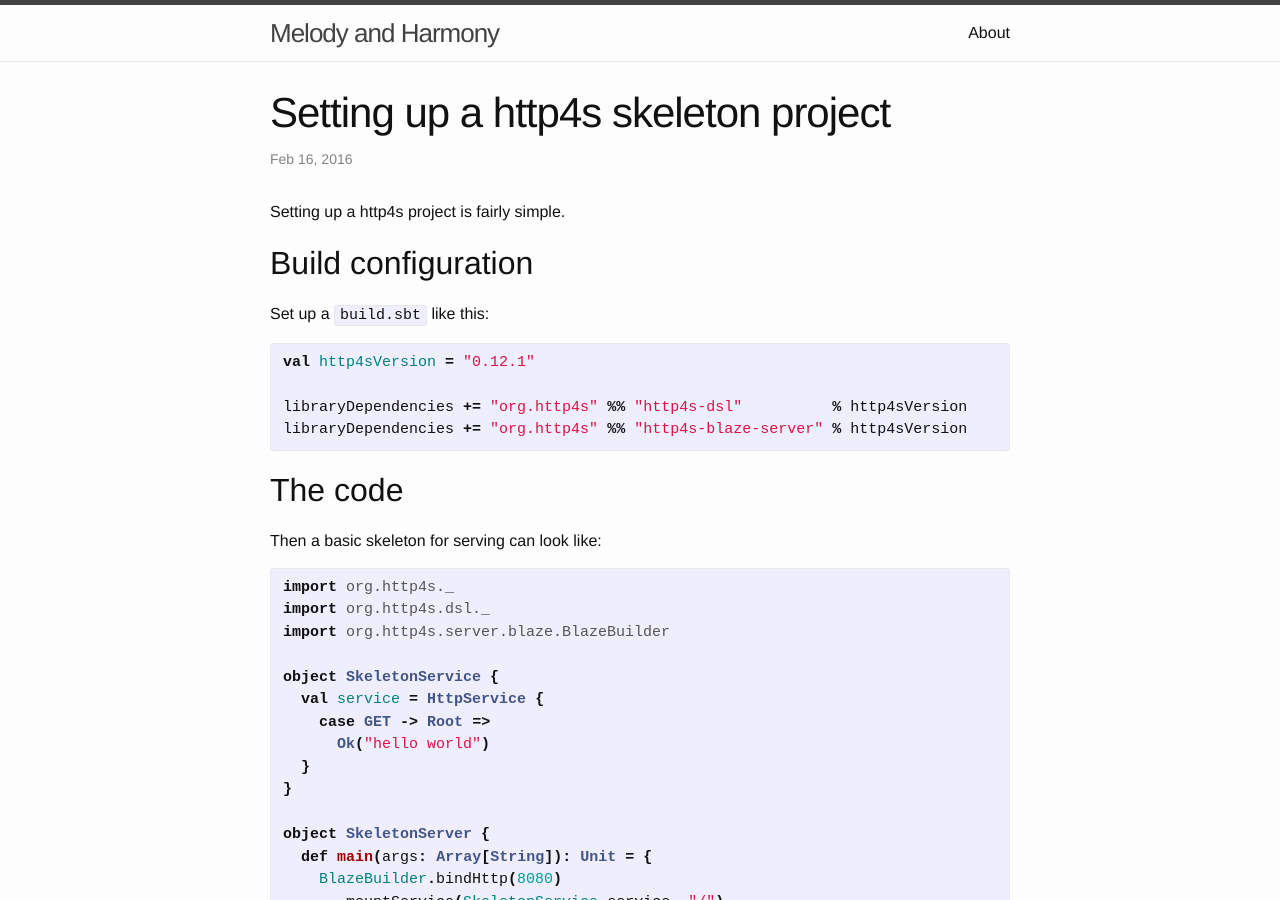
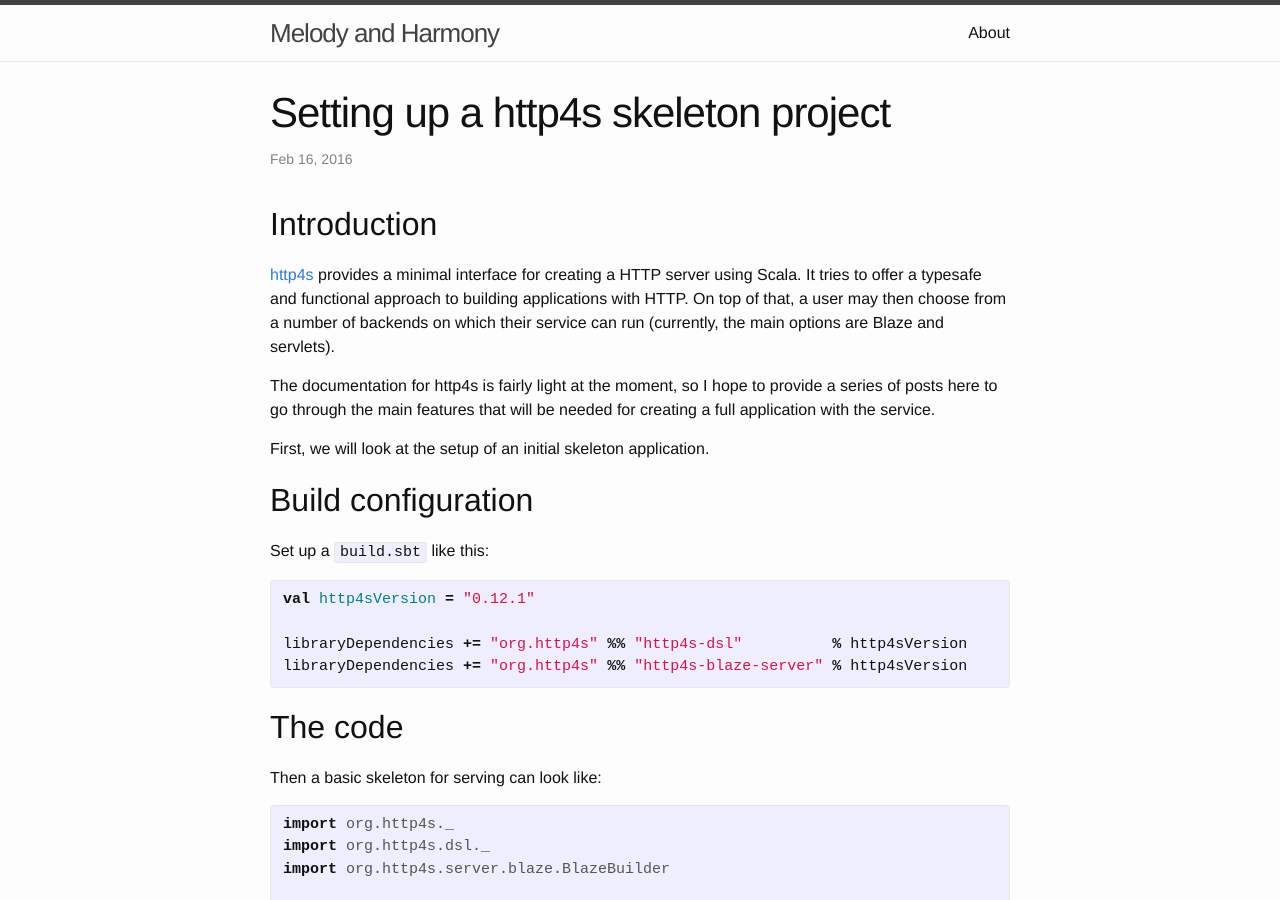
Before and after one commit to fiadliel/fiadliel.github.io, a Jekyll site: the page built from _posts/2016-02-16-setting-up-http4s.markdown, in a window 1280 px wide and 900 px high. Built offline with Jekyll 4.4.1, drawn with Linux system fonts in a browser that asks for light colours.

Commit message:
Add introduction, change headers.

```diff
--- a/_posts/2016-02-16-setting-up-http4s.markdown
+++ b/_posts/2016-02-16-setting-up-http4s.markdown
@@ -3,10 +3,21 @@ layout: post
 title:  "Setting up a http4s skeleton project"
 categories: http4s
 ---
-Setting up a http4s project is fairly simple.
+## Introduction
 
-Build configuration
--------------------
+[http4s](https://http4s.org) provides a minimal interface for creating a HTTP
+server using Scala. It tries to offer a typesafe and functional approach to
+building applications with HTTP. On top of that, a user may then choose from
+a number of backends on which their service can run (currently, the main
+options are Blaze and servlets).
+
+The documentation for http4s is fairly light at the moment, so I hope to
+provide a series of posts here to go through the main features that will
+be needed for creating a full application with the service.
+
+First, we will look at the setup of an initial skeleton application.
+
+## Build configuration
 
 Set up a `build.sbt` like this:
 
@@ -17,8 +28,7 @@ libraryDependencies += "org.http4s" %% "http4s-dsl"          % http4sVersion
 libraryDependencies += "org.http4s" %% "http4s-blaze-server" % http4sVersion
 {% endhighlight %}
 
-The code
---------
+## The code
 
 Then a basic skeleton for serving can look like:
 
@@ -56,8 +66,7 @@ the left-hand-side (which we will generally write using the http4s DSL), the
 right-hand-side will return a `scalaz.concurrent.Task`, which, when run, will
 return the response.
 
-Task in a Nutshell
-------------------
+### Task in a Nutshell
 
 If you haven't come across `Task` before, an initial intuition could be that it is
 somewhat like `scala.concurrent.Future` in that it can encompass the idea of
@@ -68,8 +77,7 @@ been done to generate a response. This does not mean that we can't write code wh
 depends on the result - for a start, its `map` and `flatMap` methods allow the
 response to be adapted.
 
-Upcoming
---------
+## Upcoming
 
 The above code is enough to get a service running. The next step will be to
 parse HTTP requests, in particular, query and path parameters. We will look in
```
